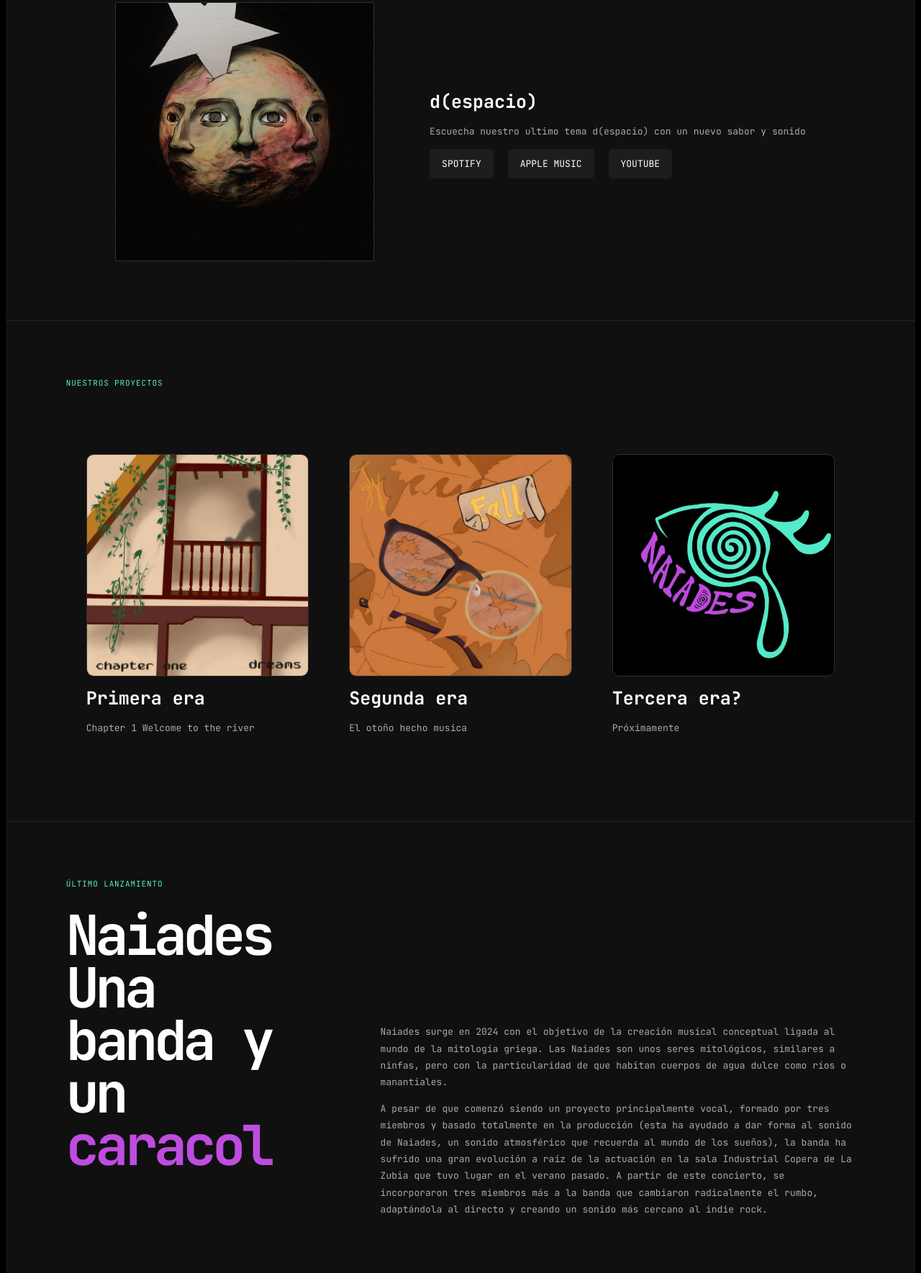
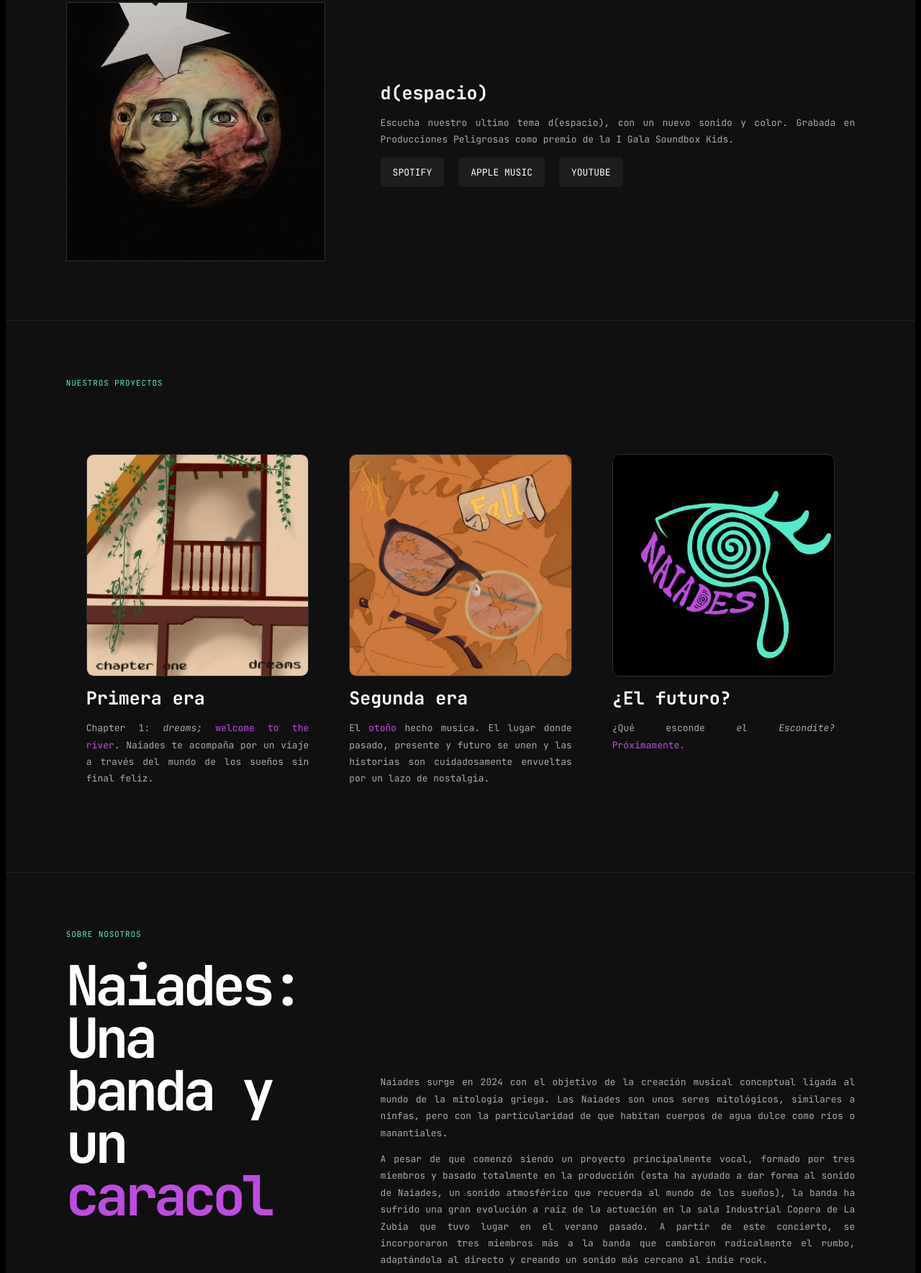
Before and after one commit to ItsTegno/thenaiadesweb, a website: page index.html in a window 1280 px wide. Shown: the part 1031-2800 px from the top of the page at 72% size. Drawn offline with Linux system fonts and the light colour scheme.

Commit message:
new section "trayectoria", justified texts and minor bug fixes

```diff
--- a/index.html
+++ b/index.html
@@ -13,6 +13,7 @@
                 <a class="button" href="#musica">MÚSICA</a>
                 <a class="button" href="#proyectos">PROYECTOS</a>
                 <a class="button" href="#acerca">ACERCA DE</a>
+                <a class="button" href="#trayectoria">TRAYECTORIA</a>
                 <a class="button" href="#contacto">CONTACTO</a>
             </div>
         </header>
@@ -20,10 +21,11 @@
         <div class="hero">
             <div class="hero-content">
                 <p class="eyebrow">THE BAND</p>
+                <!-- lo de THE BAND en inglés es de la IA? JASKDJK payada histórica -->
                 <h1>
                     NAIADES
                 </h1>
-                <p style="margin: 40px 0">
+                <p style="margin: 40px 0" class="paragraph">
                     Una banda... ¿En el rio? Mientras te debates sobre el rio,
                     un caracol se te acerca, corre lo mas rapido que puedas.
                 </p>
@@ -42,9 +44,9 @@
                         <img src="media/ab67616d0000b273fda69664054ae343a81f0c12.jpg" style="width: 100%; border: 1px solid #303030;"/>
                     </div>
 
-                    <div style="align-self: center;">
+                    <div style="align-self: center;" class="paragraph">
                         <h3>d(espacio)</h3>
-                        <p>Escuecha nuestro ultimo tema d(espacio) con un nuevo sabor y sonido</p>
+                        <p>Escucha nuestro ultimo tema d(espacio), con un nuevo sonido y color. Grabada en Producciones Peligrosas como premio de la I Gala Soundbox Kids.</p>
 
                         <div class="button-container">
                             <a class="button" href="https://open.spotify.com/intl-es/artist/5PACEwDL3BOBJSdvYBq8gA?si=n419wRCLQ42nY6DFFYRvLQ">SPOTIFY</a>
@@ -66,27 +68,27 @@
                     <a class="project" href="">
                         <img src="media/ab67616d0000b2732cac19ea013821ce1fbed48f.jpg"/>
 
-                        <div>
+                        <div class="paragraph">
                             <h3 style="margin: 13px 0px;">Primera era</h3>
-                            <p>Chapter 1 Welcome to the river</p>
+                            <p>Chapter 1: <i>dreams;</i> <em>welcome to the river</em>. Naiades te acompaña por un viaje a través del mundo de los sueños sin final feliz.</p>
                         </div>
                     </a>
 
                     <a class="project" href="">
                         <img src="media/ab67616d0000b2730620e6ae2b8a471f5732491c.jpg"/>
 
-                        <div>
+                        <div class="paragraph">
                             <h3 style="margin: 13px 0px;">Segunda era</h3>
-                            <p>El otoño hecho musica</p>
+                            <p>El <em>otoño</em> hecho musica. El lugar donde pasado, presente y futuro se unen y las historias son cuidadosamente envueltas por un lazo de nostalgia.</p>
                         </div>
                     </a>
 
                     <a class="project" href="">
                         <img src="media/Logo.jpg"/>
 
-                        <div>
-                            <h3 style="margin: 13px 0px;">Tercera era?</h3>
-                            <p>Próximamente</p>
+                        <div class="paragraph">
+                            <h3 style="margin: 13px 0px;">¿El futuro?</h3>
+                            <p>¿Qué esconde <i>el Escondite?</i> <em>Próximamente.</em></p>
                         </div>
                     </a>
                 </div>
@@ -96,16 +98,34 @@
         <div class="section" id="acerca">
             <div class="section-content content-grid">
                 <div>
-                    <p class="kicker">ÚLTIMO LANZAMIENTO</p>
-                    <h2>Naiades<br>Una banda y un <br><em>caracol</em></h2>
+                    <p class="kicker">SOBRE NOSOTROS</p>
+                    <h2>Naiades:<br>Una banda y un <br><em>caracol</em></h2>
                 </div>
-                <div style="align-self: end;">
+                <div style="align-self: end;" class="paragraph">
                     <p>
                         Naiades surge en 2024 con el objetivo de la creación musical conceptual ligada al mundo de la mitología griega. Las Naiades son unos seres mitológicos, similares a ninfas, pero con la particularidad de que habitan cuerpos de agua dulce como ríos o manantiales.
                     </p>
                     <p>
                         A pesar de que comenzó siendo un proyecto principalmente vocal, formado por tres miembros y basado totalmente en la producción (esta ha ayudado a dar forma al sonido de Naiades, un sonido atmosférico que recuerda al mundo de los sueños), la banda ha sufrido una gran evolución a raíz de la actuación en la sala Industrial Copera de La Zubia que tuvo lugar en el verano pasado. A partir de este concierto, se incorporaron tres miembros más a la banda que cambiaron radicalmente el rumbo, adaptándola al directo y creando un sonido más cercano al indie rock.
 
+                    </p>
+                </div>
+            </div>
+        </div>
+
+        <div class="section" id="trayectoria">
+            <div class="section-content content-grid">
+                <div>
+                    <p class="kicker">EL RECORRIDO DE NAIADES</p>
+                    <h2>Del <em>Río</em> al Planta</h2>
+                </div>
+                <div style="align-self: start;" class="paragraph">
+                    <img src="media/live.jpg" style="width: 100%;"/>
+                    <p>
+                        En tan solo dos años, Naiades se ha consolidado como una de las bandas más prometedoras de la escena <i>indie</i> en Granada. Su trayectoria, que no ha hecho más que empezar, se puede resumir en sus conciertos en algunas de las salas más relevantes de la provincia: la Industrial Copera (06/25) y el Plantabaja (04-05/26), además de la Sala Víbora (<i>Radiación Fest</i>, 06/26) o la Riff (concierto junto a MiedoZ 10/25).
+                    </p>
+                    <p>
+                        Las puestas en escena de la banda siguen siempre un pretexto conceptual ligado estéticamente a las historias que construyen a través de sus lanzamientos.
                     </p>
                 </div>
             </div>
--- a/style.css
+++ b/style.css
@@ -183,3 +183,7 @@ p{
     border-bottom: 1px solid var(--dark-green);
     padding-bottom: 12px;
 }
+
+.paragraph {
+    text-align: justify;
+}
```
Also changed, not shown: 1 other file.
